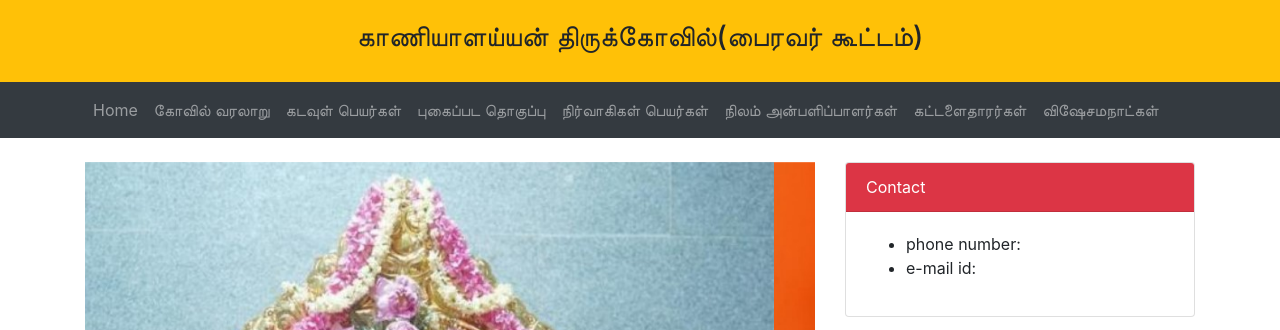
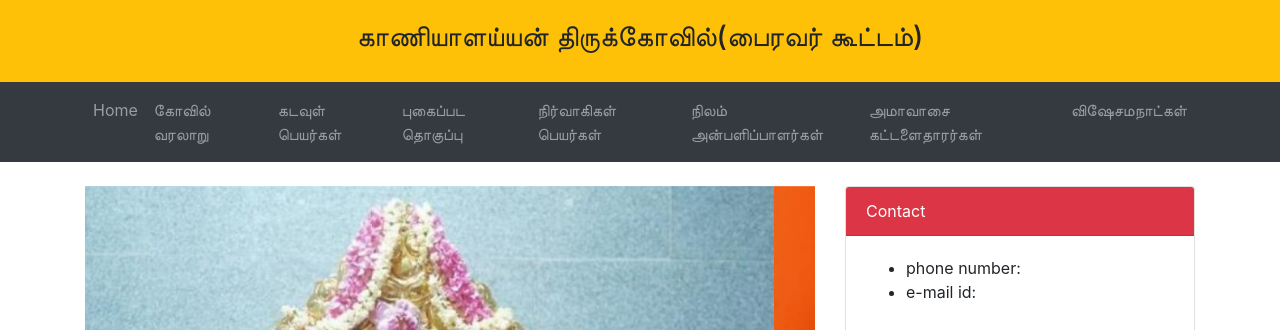
Before and after one commit to kaaniyalaiyankovil/kanniyalaiyankovil, a plain HTML site: page index.html in a window 1280 px wide. Shown: the top 330 px of the page. Drawn offline with nearby package versions, Linux system fonts and the light colour scheme.

Commit message:
Update index.html

```diff
--- a/index.html
+++ b/index.html
@@ -90,7 +90,7 @@
           <li class="nav-item"><a class="nav-link" href="புகைப்பட தொகுப்பு.html">புகைப்பட தொகுப்பு</a></li>
           <li class="nav-item"><a class="nav-link" href="நிர்வாகிகள்.html">நிர்வாகிகள் பெயர்கள்</a></li>
           <li class="nav-item"><a class="nav-link" href="நிலம் அன்பளிப்பாளர்கள்.html">நிலம் அன்பளிப்பாளர்கள்</a></li>
-          <li class="nav-item"><a class="nav-link" href=" கட்டளைதாரர்கள்.html"> கட்டளைதாரர்கள்</a></li>
+          <li class="nav-item"><a class="nav-link" href="அமாவாசை கட்டளைதாரர்கள்.html">அமாவாசை கட்டளைதாரர்கள்</a></li>
           <li class="nav-item"><a class="nav-link" href="விஷேசநாட்கள்.html">விஷேசமநாட்கள் </a></li>
         </ul>
       </div>
```
